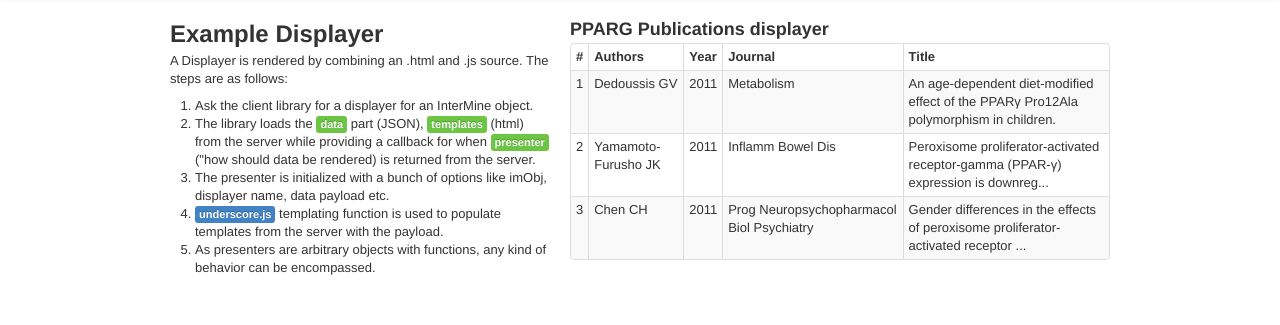
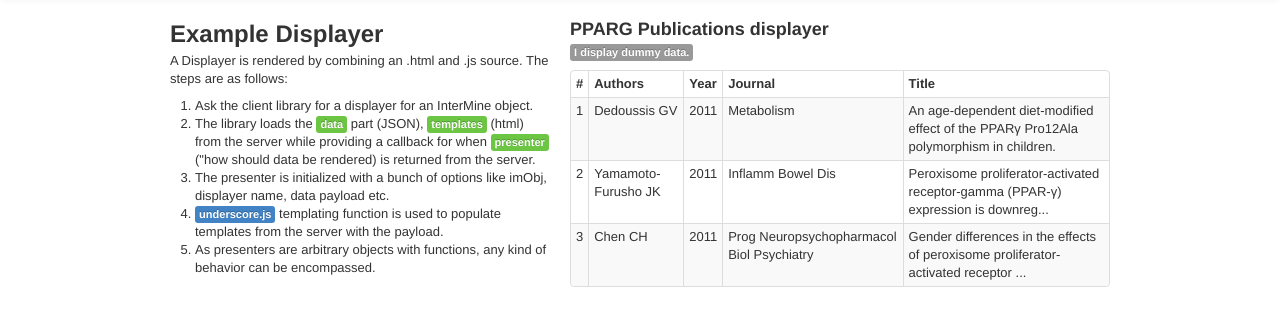
Before and after one commit to intermine/intermine-embedding-examples, a plain HTML site: page index.html in a window 1280 px wide. Shown: the part 43-368 px from the top of the page. Drawn offline with Linux system fonts and the light colour scheme.

Commit message:
an extra template and more View like code

```diff
--- a/js/Client.js
+++ b/js/Client.js
@@ -83,13 +83,15 @@
     };
 
     DisplayerClient.prototype.render = function(Presenter) {
-      return new Presenter({
+      var p;
+      p = new Presenter({
         "imObj": this.imObj,
         "displayerName": this.displayerName,
         "el": this.el,
         "data": this.data,
         "templates": this.templates
       });
+      return p.render();
     };
 
     return DisplayerClient;
@@ -99,7 +101,7 @@
   $(function() {
     var client;
     client = new DisplayerClient();
-    return client.load("PPARG", "Publications", $("#displayer"));
+    return client.load("PPARG", "Publications", "#displayer");
   });
 
 }).call(this);
--- a/js/presenters/Publications.js
+++ b/js/presenters/Publications.js
@@ -1,17 +1,27 @@
 (function() {
   var Presenter;
+  var __bind = function(fn, me){ return function(){ return fn.apply(me, arguments); }; };
 
   Presenter = (function() {
 
     function Presenter(o) {
-      this.o = o;
-      o.el.append($('<h3/>', {
-        "text": "" + o.imObj + " " + o.displayerName + " displayer"
+      this.render = __bind(this.render, this);
+      var k, v;
+      for (k in o) {
+        v = o[k];
+        this[k] = v;
+      }
+    }
+
+    Presenter.prototype.render = function() {
+      $(this.el).append(_.template(this.templates["header-template"].html(), {
+        "imObj": this.imObj,
+        "displayerName": this.displayerName
       }));
-      o.el.append(_.template(o.templates["table-template"].html(), {
-        data: o.data
+      return $(this.el).append(_.template(this.templates["table-template"].html(), {
+        "data": this.data
       }));
-    }
+    };
 
     return Presenter;
 
--- a/js/templates/_publications.html
+++ b/js/templates/_publications.html
@@ -1,3 +1,8 @@
+<script type="text/template" id="header-template">
+  <h3><%= imObj %> <%= displayerName %> displayer</h3>
+  <p><span class="label">I display dummy data.</span></p>
+</script>
+
 <script type="text/template" id="table-template">
   <table class="table table-striped table-bordered table-condensed">
     <thead>
```
Also changed, not shown: coffee/templates/_publications.html (+5 -0 lines), 2 other files.
